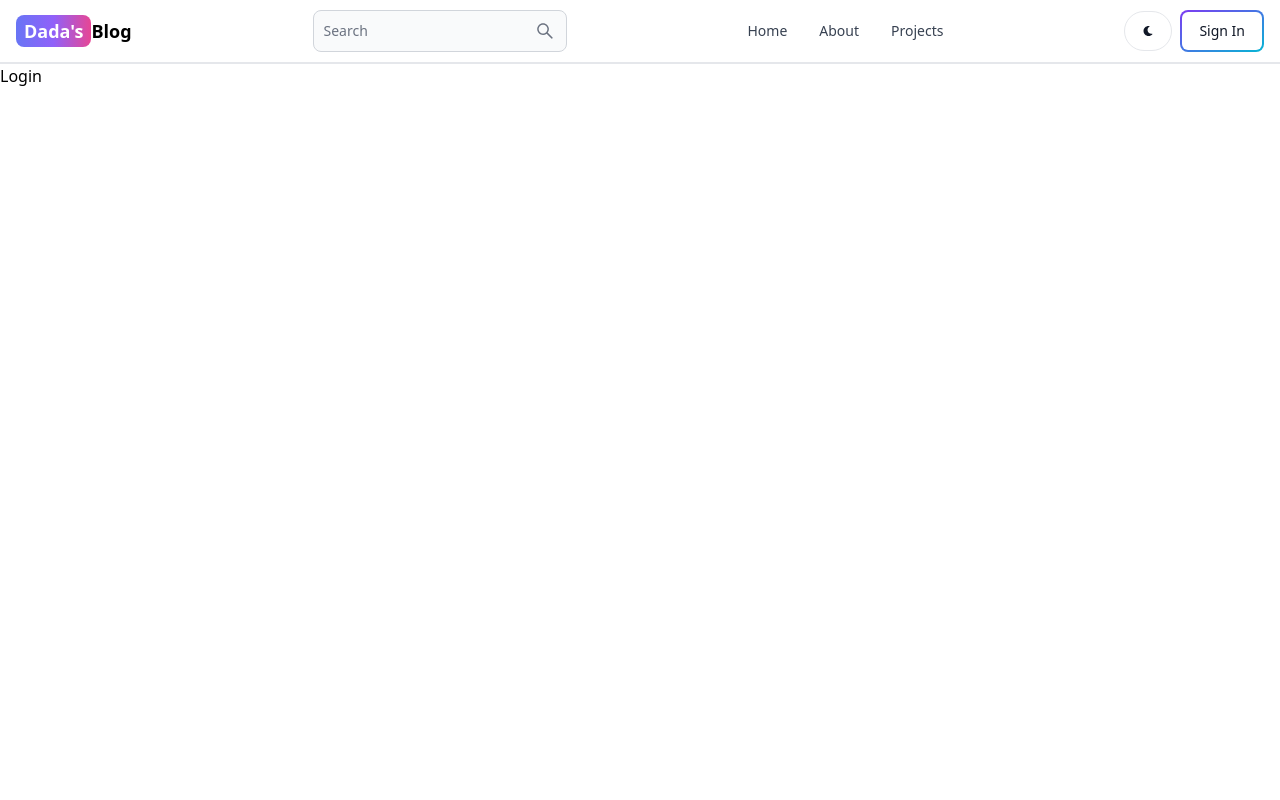
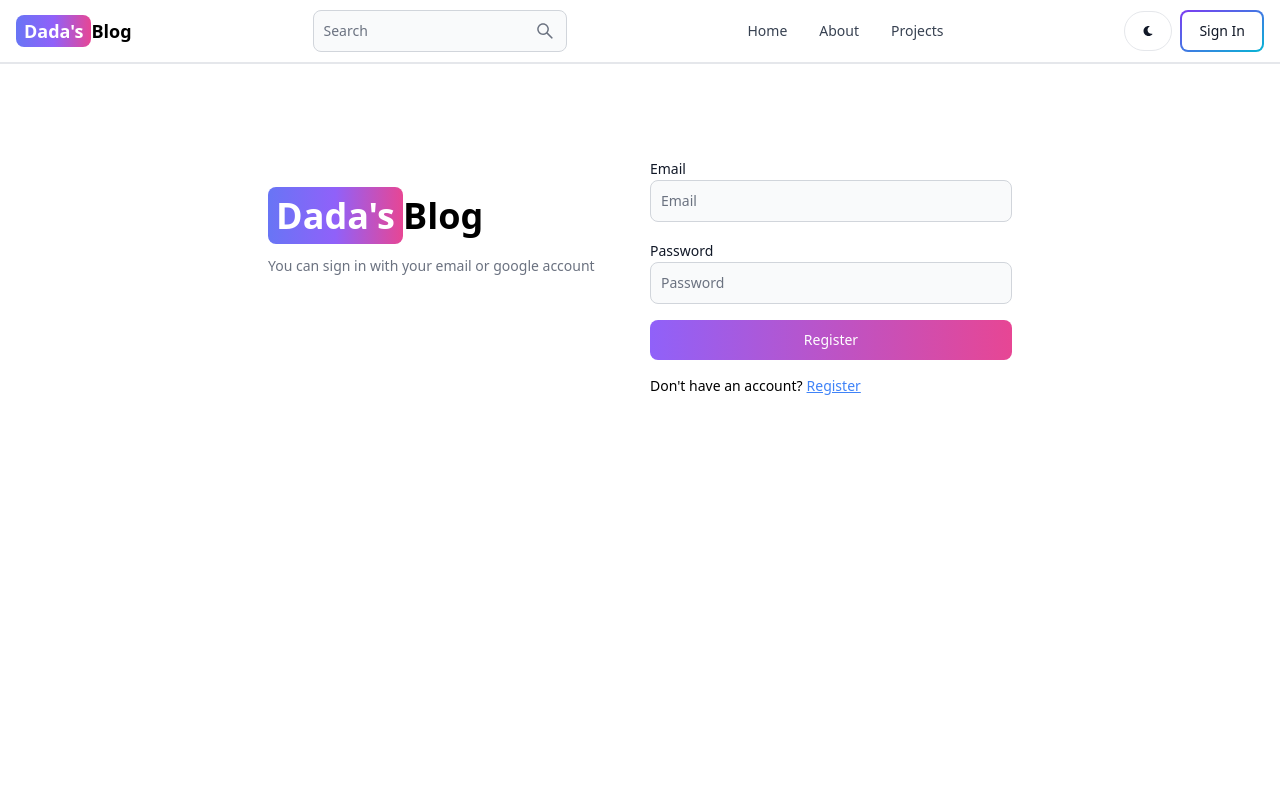
Before and after one commit to dada-mhmd/mern-blog, a React (Vite) app in the folder frontend/: page /login in a window 1280 px wide. Shown: the top 800 px of the page. Built offline with nearby package versions, Linux system fonts and the light colour scheme.

Commit message:
login frontend functionality done

```diff
--- a/frontend/src/pages/Login.jsx
+++ b/frontend/src/pages/Login.jsx
@@ -1,8 +1,120 @@
+/* eslint-disable react/no-unescaped-entities */
+import { useState } from 'react';
+import { Link, useNavigate } from 'react-router-dom';
+import { Alert, Button, Label, Spinner, TextInput } from 'flowbite-react';
+import { toast } from 'react-toastify';
 
 const Login = () => {
+  const navigate = useNavigate();
+
+  const [formData, setFormData] = useState({});
+  const [errorMessage, setErrorMessage] = useState(null);
+  const [isLoading, setIsLoading] = useState(false);
+
+  const handleChange = (e) => {
+    setFormData({ ...formData, [e.target.id]: e.target.value.trim() });
+  };
+
+  const handleSubmit = async (e) => {
+    e.preventDefault();
+    if (!formData.email || !formData.password) {
+      return setErrorMessage('Please fill in all fields');
+    }
+    try {
+      setIsLoading(true);
+      setErrorMessage(null);
+      const res = await fetch('/api/auth/signin', {
+        method: 'POST',
+        headers: {
+          'Content-Type': 'application/json',
+        },
+        body: JSON.stringify(formData),
+      });
+      const data = await res.json();
+      if (!res.ok) {
+        setIsLoading(false);
+        return setErrorMessage(data.message);
+      } else {
+        setIsLoading(false);
+        toast.success(data.message);
+        navigate('/');
+      }
+    } catch (error) {
+      setIsLoading(false);
+      setErrorMessage(error.message);
+      toast.error(error.message);
+    }
+  };
+
   return (
-    <div>Login</div>
-  )
-}
+    <div className='mt-20'>
+      <div className='flex flex-col md:flex-row p-3 max-w-3xl mx-auto gap-5'>
+        <div className='flex-1 sm:mt-10 mt-0'>
+          <Link to='/' className='text-4xl font-bold dark:text-white'>
+            <span className='text-white px-2 py-1 rounded-lg bg-gradient-to-r from-indigo-500 via-purple-500 to-pink-500'>
+              Dada's
+            </span>
+            Blog
+          </Link>
+          <p className='text-sm text-gray-500 font-medium mt-5'>
+            You can sign in with your email or google account
+          </p>
+        </div>
 
-export default Login
+        {/* right */}
+        <div className='flex-1'>
+          <form onSubmit={handleSubmit} className='flex flex-col gap-4'>
+            <div>
+              <Label value='Email' />
+              <TextInput
+                type='email'
+                placeholder='Email'
+                id='email'
+                onChange={handleChange}
+              />
+            </div>
+            <div>
+              <Label value='Password' />
+              <TextInput
+                type='password'
+                placeholder='Password'
+                id='password'
+                onChange={handleChange}
+              />
+            </div>
+
+            <Button
+              gradientDuoTone='purpleToPink'
+              type='submit'
+              disabled={isLoading}
+            >
+              {isLoading ? (
+                <>
+                  <Spinner size='sm' />
+                  <span className='p-2'>Loading...</span>
+                </>
+              ) : (
+                'Register'
+              )}
+            </Button>
+          </form>
+
+          <div className='flex gap-1 mt-4 text-sm'>
+            <span>Don't have an account?</span>
+            <Link className='text-blue-500 font-medium underline' to='/sign-up'>
+              Register
+            </Link>
+          </div>
+
+          {errorMessage && (
+            <Alert className='mt-5' color='failure'>
+              {errorMessage}
+            </Alert>
+          )}
+        </div>
+      </div>
+    </div>
+  );
+};
+
+export default Login;
--- a/frontend/src/pages/Register.jsx
+++ b/frontend/src/pages/Register.jsx
@@ -40,7 +40,7 @@
         navigate('/login');
       }
     } catch (error) {
-      setIsLoading(false)
+      setIsLoading(false);
       setErrorMessage(error.message);
       toast.error(error.message);
     }
@@ -110,7 +110,7 @@
 
           <div className='flex gap-1 mt-4 text-sm'>
             <span>Already have an account?</span>
-            <Link className='text-blue-500 font-medium underline' to='/sign-in'>
+            <Link className='text-blue-500 font-medium underline' to='/login'>
               Login
             </Link>
           </div>
```
